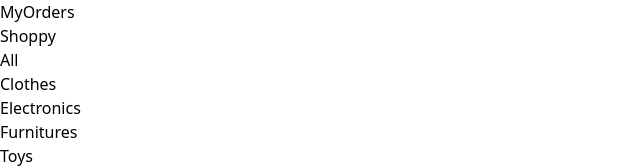
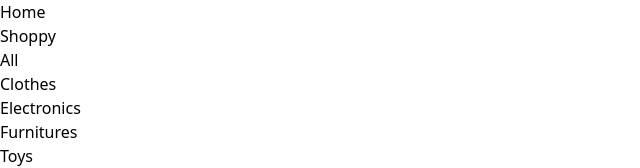
Before and after one commit to CODE-G-ROOT/Shopping_ReactConVite_Platzi, a React (Vite) app: page /my-orders in a window 1280 px wide. Shown: the top 168 px of the page, without its empty margins (0-640 px from the left). Built offline with nearby package versions, Linux system fonts and the light colour scheme.

Commit message:
feat: :sparkles: Component layout
Layout component has been added and configured

```diff
--- /dev/null
+++ b/src/components/Layout/index.jsx
@@ -0,0 +1,9 @@
+const Layout = ({ children }) => {
+    return (
+        <div className="flex flex-col items-center mt-20">
+            { children }
+        </div>
+    );
+};
+
+export default Layout;
--- a/src/components/index.jsx
+++ b/src/components/Navbar/index.jsx
@@ -7,7 +7,7 @@
 
     return (
         <>
-            <nav className='flex justify-between items-center fixed z-10 w-full py-5 px-8 text-sm font-light'>
+            <nav className='flex justify-between items-center fixed z-10 top-0 w-full py-5 px-8 text-sm font-light'>
                 <ul className='flex gap-5 items-baseline'>
                     <li className='font-semibold text-lg'>
                         <NavLink
--- a/src/pages/MyAccount/index.jsx
+++ b/src/pages/MyAccount/index.jsx
@@ -1,9 +1,13 @@
+import Layout from "../../components/Layout";
+
 function MyAccount() {
 
     return (
         <>
-            <div className='bg-red-100'>
-                MyAccount
+            <div >
+                <Layout>
+                    Home
+                </Layout>
             </div>
         </>
     )
--- a/src/pages/MyOrder/index.jsx
+++ b/src/pages/MyOrder/index.jsx
@@ -1,9 +1,13 @@
+import Layout from "../../components/Layout";
+
 function MyOrder() {
 
     return (
         <>
-            <div className='bg-red-100'>
-                MyOrder
+            <div >
+                <Layout>
+                    Home
+                </Layout>
             </div>
         </>
     )
--- a/src/pages/MyOrders/index.jsx
+++ b/src/pages/MyOrders/index.jsx
@@ -1,9 +1,13 @@
+import Layout from "../../components/Layout";
+
 function MyOrders() {
 
     return (
         <>
-            <div className='bg-red-100'>
-                MyOrders
+            <div >
+                <Layout>
+                    Home
+                </Layout>
             </div>
         </>
     )
--- a/src/pages/NotFound/index.jsx
+++ b/src/pages/NotFound/index.jsx
@@ -1,9 +1,13 @@
+import Layout from "../../components/Layout";
+
 function NotFound() {
 
     return (
         <>
-            <div className='bg-red-100'>
-                NotFound
+            <div >
+                <Layout>
+                    Home
+                </Layout>
             </div>
         </>
     )
--- a/src/pages/SingIn/index.jsx
+++ b/src/pages/SingIn/index.jsx
@@ -1,9 +1,13 @@
+import Layout from "../../components/Layout";
+
 function SingIn() {
 
     return (
         <>
-            <div className='bg-red-100'>
-                SingIn
+            <div >
+                <Layout>
+                    Home
+                </Layout>
             </div>
         </>
     )
--- a/src/pages/app/Index.jsx
+++ b/src/pages/app/Index.jsx
@@ -8,7 +8,7 @@
 import SingIn from '../SingIn';
 
 //? Routes
-import Navbar from '../../components';
+import Navbar from '../../components/Navbar';
 
 import './App.css';
 
--- a/src/pages/home/index.jsx
+++ b/src/pages/home/index.jsx
@@ -1,9 +1,13 @@
+import Layout from "../../components/Layout";
+
 function Home() {
 
     return (
         <>
-            <div className='bg-red-100'>
-                Home
+            <div>
+                <Layout>
+                    Home
+                </Layout>
             </div>
         </>
     )
```
